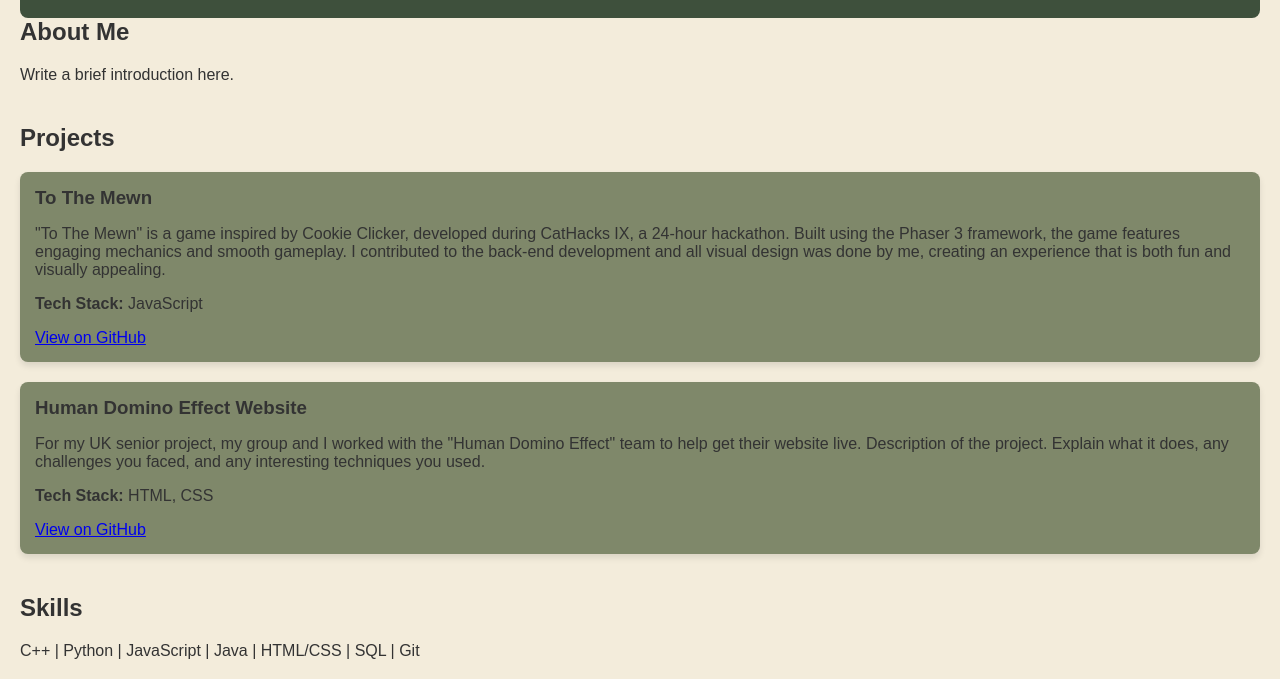
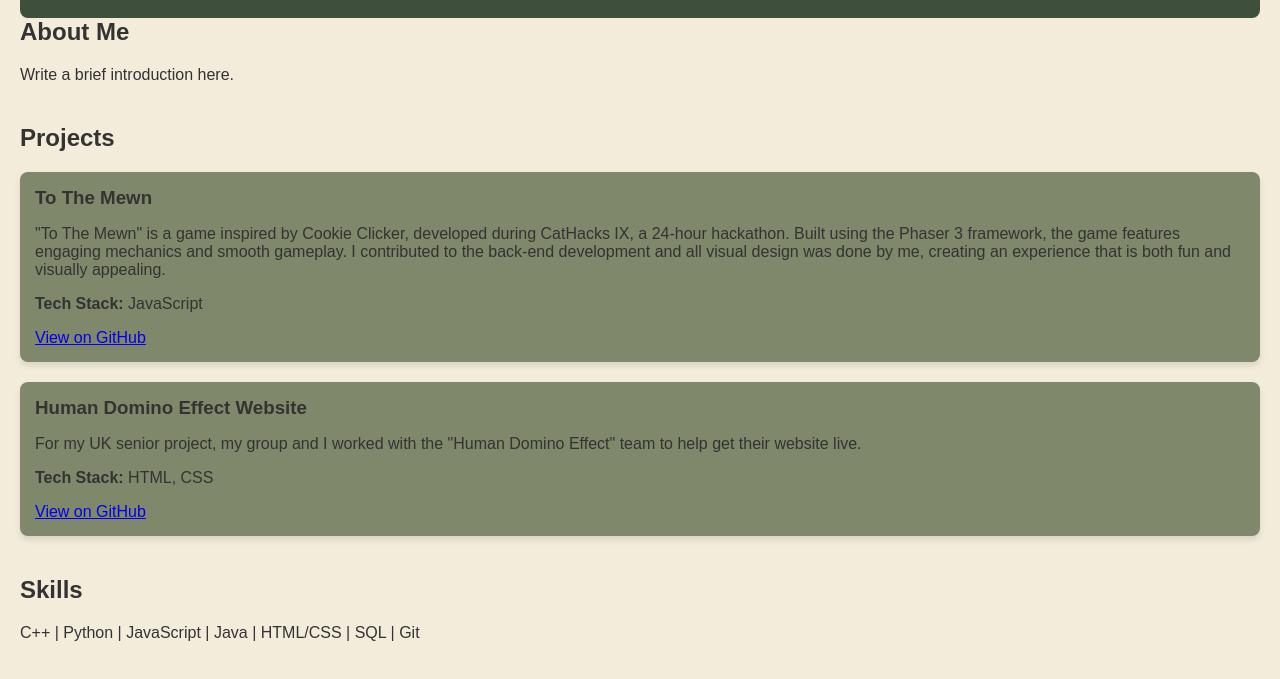
Before and after one commit to PastelKobold/portfolio, a plain HTML site: page index.html in a window 1280 px wide. Shown: the part 120-799 px from the top of the page. Drawn offline with Linux system fonts and the light colour scheme.

Commit message:
Fixing constant refresh

```diff
--- a/index.html
+++ b/index.html
@@ -3,7 +3,6 @@
 <head>
     <meta charset="UTF-8">
     <meta name="viewport" content="width=device-width, initial-scale=1.0">
-    <meta http-equiv="refresh" content="0.1">
     <link rel="stylesheet" href="styles.css">
     <title>Sarah's Portfolio</title>
 </head>
@@ -27,7 +26,7 @@
             </div>
             <div class="project">
                 <h3>Human Domino Effect Website</h3>
-                <p>For my UK senior project, my group and I worked with the "Human Domino Effect" team to help get their website live. Description of the project. Explain what it does, any challenges you faced, and any interesting techniques you used.</p>
+                <p>For my UK senior project, my group and I worked with the "Human Domino Effect" team to help get their website live.</p>
                 <p><strong>Tech Stack:</strong> HTML, CSS</p>
                 <a href="link-to-project-2" target="_blank" class="project-link">View on GitHub</a>
             </div>
```
Also changed, not shown: 1 other file.
